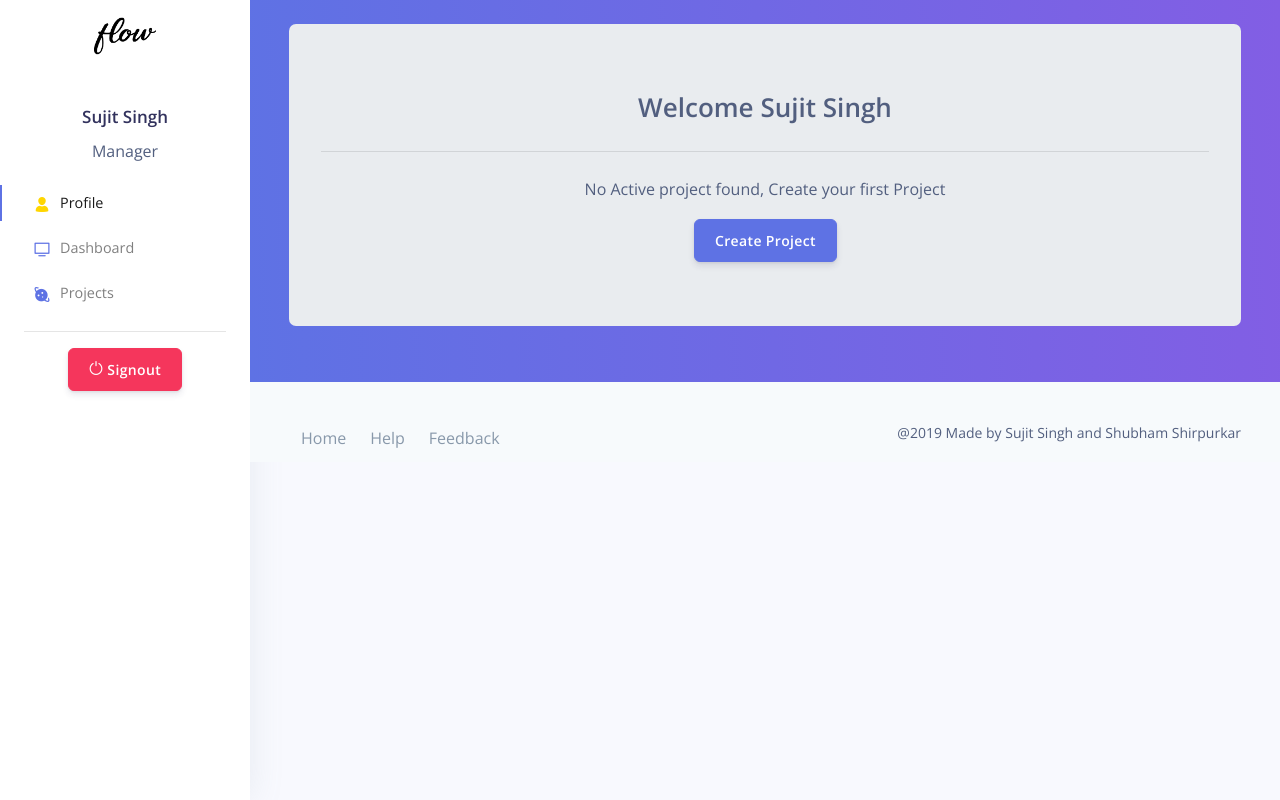
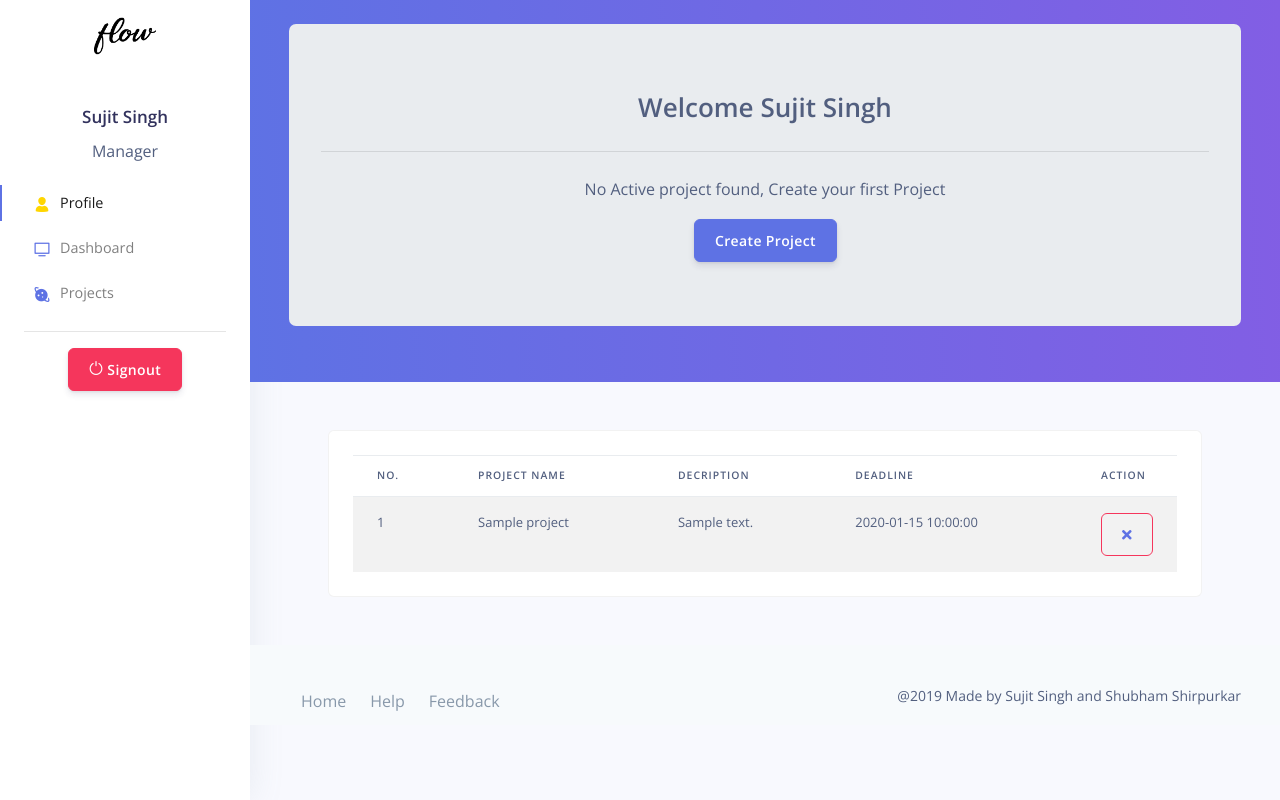
Before and after one commit to SujitSingh11/digital_dashboard, a PHP site: page /digital_dashboard/manager/manager_dashboard.php in a window 1280 px wide. Run offline with PHP 8.4, Linux system fonts and the light colour scheme; a user stored in the database is signed in; data comes from the database, SQL or seed files in the repository; tables that the repository leaves empty hold one stand-in row (values such as "Sample post"); data that the repository does not hold is empty.

Commit message:
Modified Manager Dashboard
Modified Manager Dashboard

```diff
--- a/manager/create_project.php
+++ b/manager/create_project.php
@@ -6,7 +6,7 @@ session_start();
 $user_id = $_SESSION['user_id'];
 
 $project_name = mysqli_real_escape_string($conn,$_POST['project_name']);
-$project_desc = mysqli_real_escape_string($conn,$_POST['project_desc']);
+$project_desc = mysqli_real_escape_string($conn,$_POST['project_description']);
 $deadline = date(Y-m-d,strtotime($_POST['deadline']));
 $manager_id = mysqli_fetch_assoc(mysqli_query($conn, "SELECT manager_id FROM fl_manager WHERE user_id='$user_id'"));
 
@@ -19,7 +19,7 @@ if($slc_prj->num_rows > 0 ) {
 }
 else
 {
-	$m_id = $manager_id['manager_id']
+	$m_id = $manager_id['manager_id'];
 	$crt_prj = mysqli_query($conn, "INSERT INTO fl_project (manager_id, project_name, project_desc, deadline) VALUES ('$m_id', '$project_name', '$project_desc', $deadline)");
 
 	if(crt_prj)
--- a/manager/manager_dashboard.php
+++ b/manager/manager_dashboard.php
@@ -6,7 +6,13 @@
 		$_SESSION['mess_title'] = 'Warning';
         $_SESSION['message'] = "You are not Signed In.! <br> Please Sign in.";
         die(header('Location: ../index.php'));
+
     }
+    $sql_project = "SELECT fl_project.project_id AS project_id, fl_manager.manager_id AS m_id, fl_project.project_name AS name, fl_project.project_desc AS p_desc,
+    fl_project.deadline AS deadline, fl_project.time_created AS created
+            FROM fl_project
+            INNER JOIN fl_manager ON fl_manager.manager_id = fl_project.manager_id";
+    $query_project = mysqli_query($conn,$sql_project);
 ?>
 <!DOCTYPE html>
 <html lang="en">
@@ -62,7 +68,7 @@
 					<li class="nav-item">
 						<a class="nav-link  active " href="profile.php"><i class="ni ni-single-02 text-yellow"></i> Profile</a>
 					</li>
-					<li class="nav-item  class=" active>
+					<li class="nav-item ">
 						<a class=" nav-link " href="dashboard.php"><i class="ni ni-tv-2 text-primary"></i> Dashboard</a>
 					</li>
 					<li class="nav-item">
@@ -105,6 +111,53 @@
 	      </div>
 	    </div>
 	    <div class="container">
+			<div class="row m-5">
+                    <div class="col-md-12">
+                        <div class="card">
+                            <div class="card-body">
+                                <div class="table-responsive">
+                                    <table id="add-row" class="display table table-striped table-hover" >
+                                        <thead>
+                                            <tr>
+                                                <th>No.</th>
+                                                <th>Project Name</th>
+                                                <th>Decription</th>
+                                                <th>Deadline</th>
+                                                <th style="width: 10%">Action</th>
+                                            </tr>
+                                        </thead>
+                                        <tbody>
+                                            <?php
+                                                $no = 1;
+                                                while ($row_project = mysqli_fetch_assoc($query_project)) {
+                                            ?>
+                                                <tr>
+                                                    <td><?= $no ?></td>
+                                                    <td><?= $row_project['name']?></td>
+                                                    <td><?= $row_project['p_desc']?></td>
+                                                    <td><?= $row_project['deadline']?>
+                                                    </td>
+                                                    <td>
+                                                        <form class="form-button-action" action="edit_manager.php" method="POST">
+                                                            <input type="hidden" name="user_id" value="<?=$row_project['user_id']?>">
+                                                            <input type="hidden" name="m_id" value="<?=$row_project['m_id']?>">
+                                                            <button type="submit" data-toggle="tooltip" name="remove" class="btn btn-link btn-danger" data-original-title="Remove Projectq">
+                                                                <i class="fa fa-times"></i>
+                                                            </button>
+                                                        </form>
+                                                    </td>
+                                                </tr>
+                                            <?php
+                                                $no++;
+                                                }
+                                            ?>
+                                        </tbody>
+                                    </table>
+                                </div>
+                            </div>
+                        </div>
+                    </div>
+                </div>
 			<?php include '../include/modal_project.php'; ?>
 		</div>
 		<footer class="footer">
```
Also changed, not shown: index.php (+4 -3 lines).
